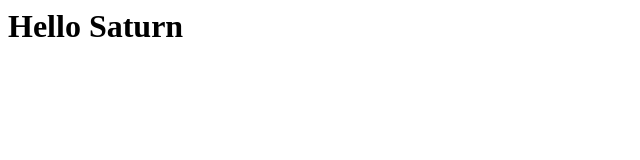
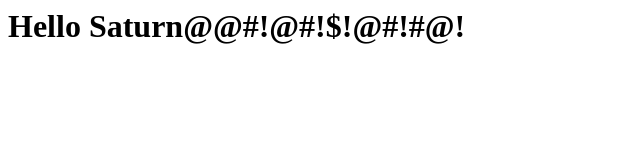
Before and after one commit to johnpaullazaro/GitAngularPHDemo, a plain HTML site: page index.html in a window 1280 px wide. Shown: the whole page, without its empty margins (0-640 px from the left). Drawn offline with Linux system fonts and the light colour scheme.

Commit message:
added symbols

```diff
--- a/index.html
+++ b/index.html
@@ -6,6 +6,6 @@
     <title>Document</title>
 </head>
 <body>
-    <h1>Hello Saturn</h1>
+    <h1>Hello Saturn@@#!@#!$!@#!#@!</h1>
 </body>
 </html>
```
